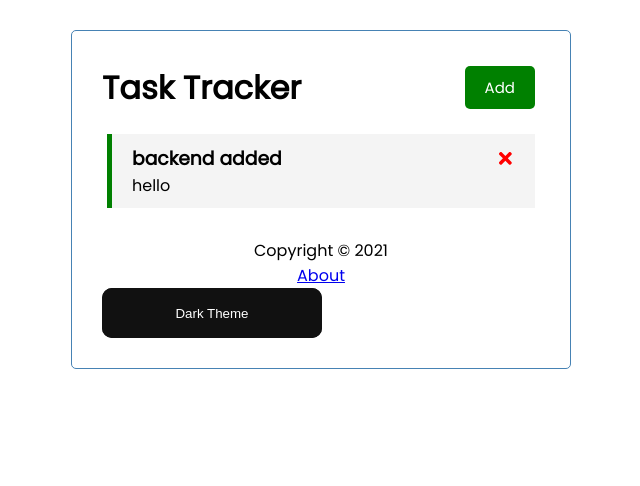
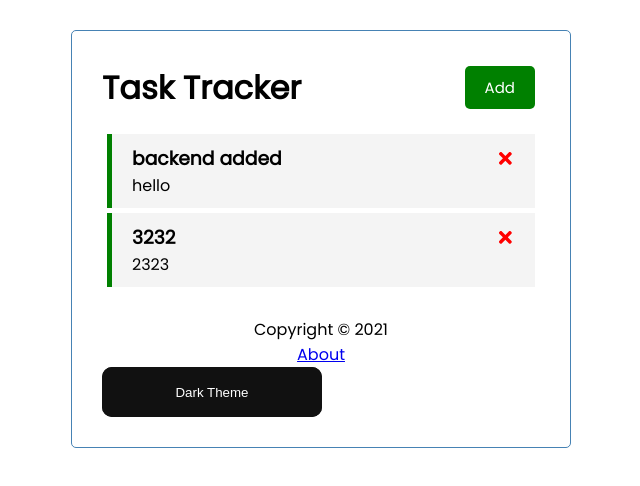
Before and after one commit to amardeepio/Task-tracker, a React (Create React App) app: page / in a window 1280 px wide. Shown: the top 486 px of the page, without its empty margins (319-959 px from the left). Built offline with nearby package versions, Linux system fonts and the light colour scheme; data requests are answered from the project's data file.

Commit message:
heroku backend

```diff
--- a/db.json
+++ b/db.json
@@ -5,6 +5,12 @@
       "day": "hello",
       "reminder": true,
       "id": 1
+    },
+    {
+      "text": "3232",
+      "day": "2323",
+      "reminder": true,
+      "id": 2
     }
   ]
 }
--- a/package.json
+++ b/package.json
@@ -23,7 +23,7 @@
     "web-vitals": "^2.1.3"
   },
   "scripts": {
-    "start": "node server.js",
+    "start": "react-scripts start",
     "build": "react-scripts build",
     "test": "react-scripts test",
     "eject": "react-scripts eject",
--- a/server.js
+++ b/server.js
@@ -7,7 +7,7 @@ const middlewares = jsonServer.defaults()
 server.use(middlewares)
 server.use(router)
 
-const port = process.env.PORT || 5000
+const port = process.env.PORT || 3000
 
 server.listen(port, () => {
     console.log(`JSON Server is running on port ${port}`)
--- a/src/App.js
+++ b/src/App.js
@@ -37,7 +37,7 @@ const App =() =>{
 // fetch Tasks data
 
 const fetchTasks = async () => {
-  const res = await fetch('http://localhost:5000/tasks')
+  const res = await fetch('http://localhost:3000/tasks')
   const data = await res.json()
 
   return data
@@ -48,7 +48,7 @@ const fetchTasks = async () => {
 // fetch Task data
 
 const fetchTask = async (id) => {
-  const res = await fetch(`http://localhost:5000/tasks/${id}`)
+  const res = await fetch(`http://localhost3:000/tasks/${id}`)
   const data = await res.json()
 
   return data
@@ -57,7 +57,7 @@ const fetchTask = async (id) => {
 
 //Add task
 const addTask = async (task) => {
-  const res = await fetch('http://localhost:5000/tasks', {
+  const res = await fetch('http://localhost:3000/tasks', {
     method: 'POST',
     headers: {
       'Content-type': 'application/json',
@@ -77,7 +77,7 @@ const addTask = async (task) => {
 //delete Task
 const DeleteTask = async (id) => {
 
-  const res = await fetch(`http://localhost:5000/tasks/${id}`, {
+  const res = await fetch(`http://localhost:3000/tasks/${id}`, {
     method: 'DELETE',
   })
 
@@ -93,7 +93,7 @@ const toggleReminder = async(id) => {
   const taskToToggle = await fetchTask(id)
   const updTask  = {...taskToToggle,reminder: !taskToToggle.reminder}
 
-  const res = await fetch(`http://localhost:5000/tasks/${id}`, {
+  const res = await fetch(`http://localhost:3000/tasks/${id}`, {
 
       method: 'PUT',
       headers: {
```
